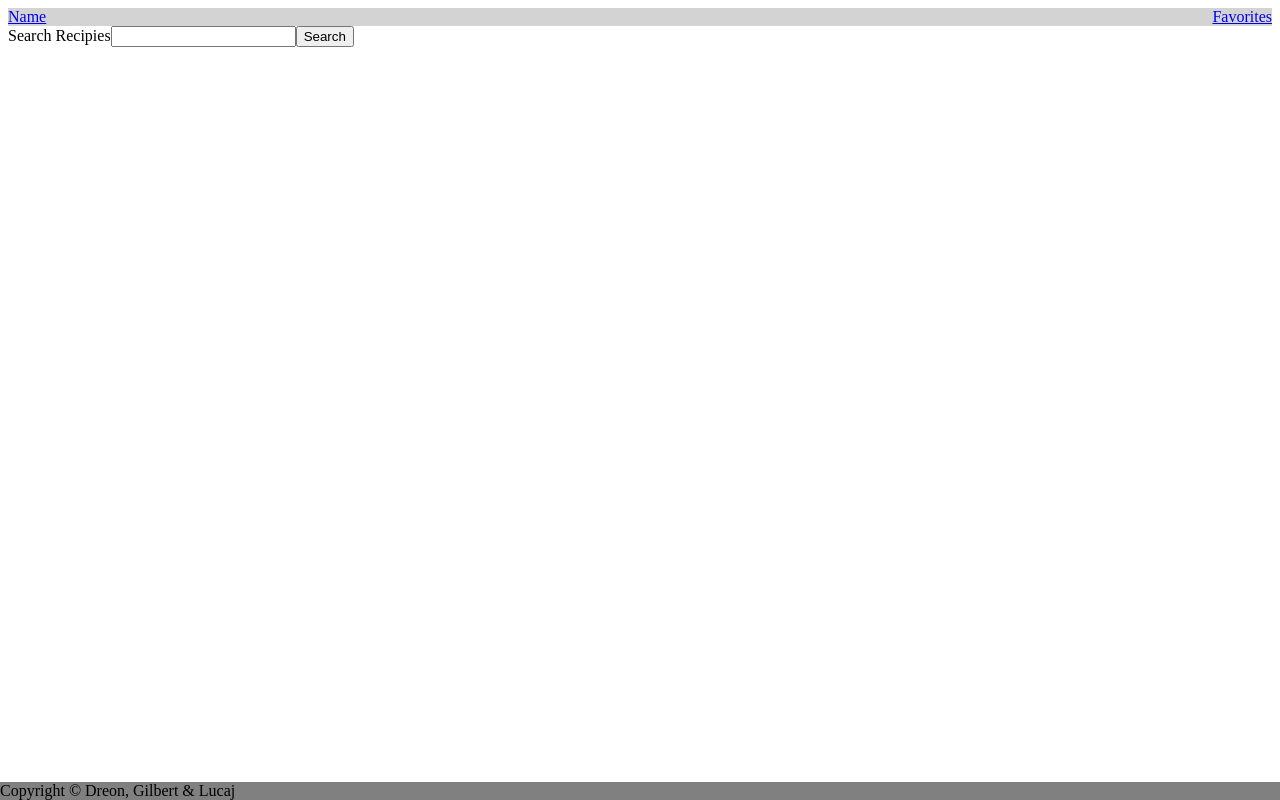
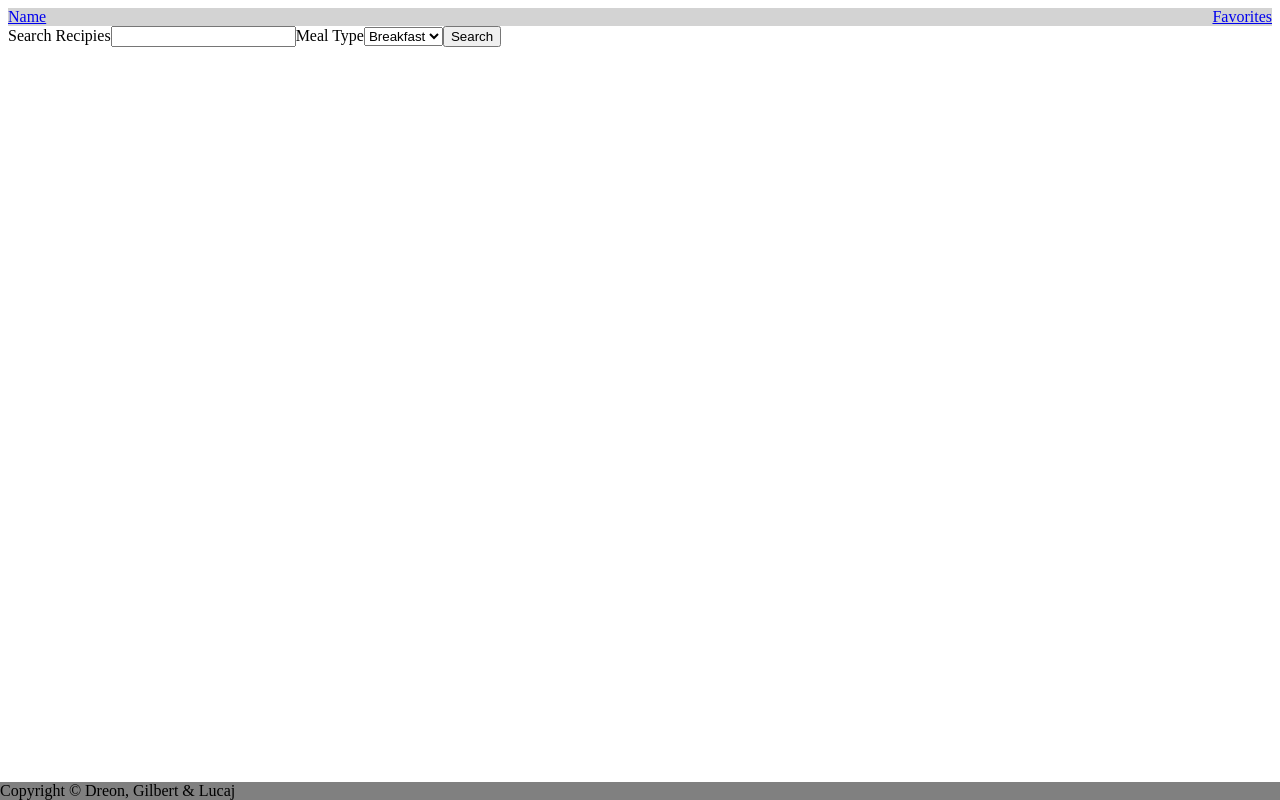
Before and after one commit to LeslieGilbert0223/groupproject2-recipes, an Angular app: page /home in a window 1280 px wide. Built offline with nearby package versions, Linux system fonts and the light colour scheme.

Commit message:
added to forms

```diff
--- a/src/app/search-form/search-form.component.html
+++ b/src/app/search-form/search-form.component.html
@@ -1,6 +1,21 @@
-
 <form #searchForm="ngForm" (ngSubmit)="getSearchTerm(searchForm)">
-<label for="searchTerm">Search Recipies</label>
-<input type="text" name="searchTerm" id="searchTerm" ngModel>
-<button>Search</button>
+  <label for="searchTerm">Search Recipies</label>
+  <input type="text" name="searchTerm" id="searchTerm" ngModel />
+  <label for="mealType">Meal Type</label>
+  <select id="myList">
+    <option value="breakfast">Breakfast</option>
+    <option value="lunch">Lunch</option>
+    <option value="dinner">Dinner</option>
+    <option value="desserts">Desserts</option>
+    <option value="snacks">Snacks</option>
+  </select>
+  <!-- was brainstorming below how to best move forward with our next input for the health category -- search box may be best? Lets chat about it -->
+  <!-- <label for="dietaryRestrictions">Dietary Restictions</label>
+  <input type="checkbox" id="vehicle1" name="vehicle1" value="Bike" />
+  <label for="vehicle1"> I have a bike</label><br />
+  <input type="checkbox" id="vehicle2" name="vehicle2" value="Car" />
+  <label for="vehicle2"> I have a car</label><br />
+  <input type="checkbox" id="vehicle3" name="vehicle3" value="Boat" />
+  <label for="vehicle3"> I have a boat</label><br /><br /> -->
+  <button>Search</button>
 </form>
```
